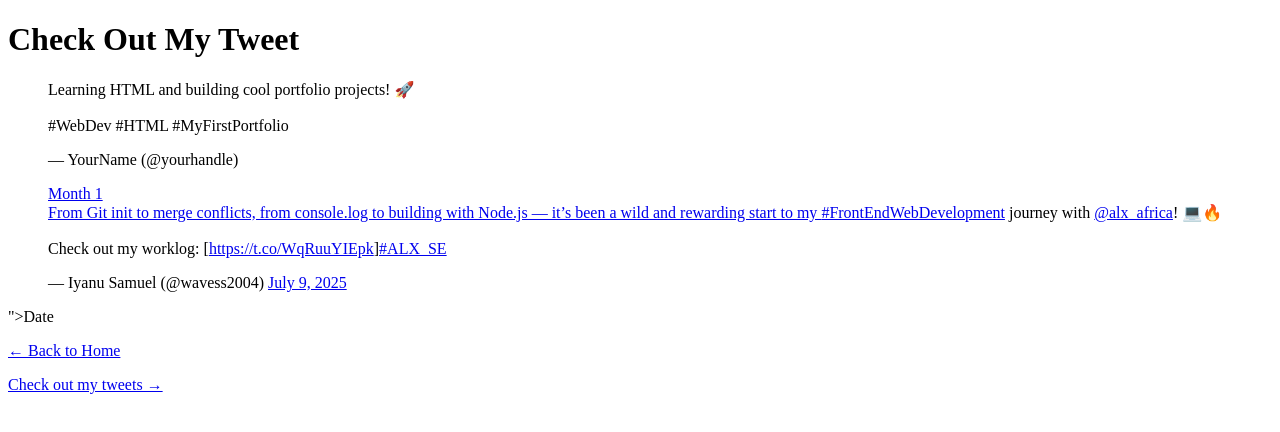
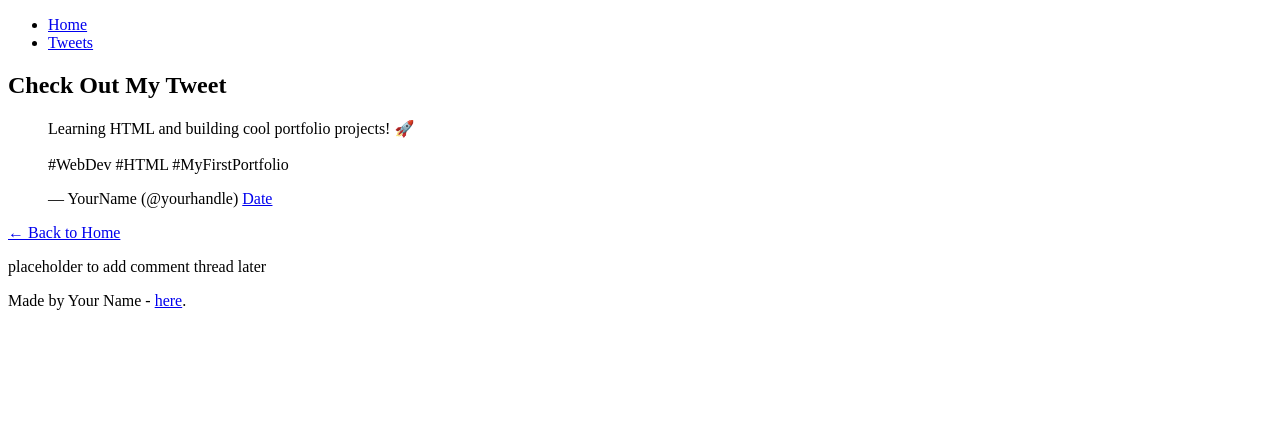
Before and after one commit to rarely-xx/My_First_Portfolio, a plain HTML site: page html_basic/tweets.html in a window 1280 px wide. Drawn offline with Linux system fonts and the light colour scheme.

Commit message:
Restructure pages with header, main, footer layout

```diff
--- a/html_basic/tweets.html
+++ b/html_basic/tweets.html
@@ -2,22 +2,39 @@
 <html lang="en">
 <head>
   <meta charset="UTF-8">
-  <title>My Embedded Tweet</title>
+  <title>My Tweets</title>
 </head>
 <body>
 
+  <header>
+    <ul>
+      <li><a href="index.html">Home</a></li>
+      <li><a href="tweets.html">Tweets</a></li>
+    </ul>
+  </header>
+
+  <main>
+    <article>
       <h1>Check Out My Tweet</h1>
 
-  <!-- Embedded Tweet -->
+      <!-- Example Tweet (replace with real one) -->
       <blockquote class="twitter-tweet">
         <p lang="en" dir="ltr">Learning HTML and building cool portfolio projects! 🚀<br><br>#WebDev #HTML #MyFirstPortfolio</p>&mdash; YourName (@yourhandle)
-    <a href="blockquote class="twitter-tweet><p lang="en" dir="ltr">Month 1<br>From Git init to merge conflicts, from console.log to building with Node.js — it’s been a wild and rewarding start to my <a href="https://twitter.com/hashtag/FrontEndWebDevelopment?src=hash&amp;ref_src=twsrc%5Etfw">#FrontEndWebDevelopment</a> journey with <a href="https://twitter.com/alx_africa?ref_src=twsrc%5Etfw">@alx_africa</a>! 💻🔥<br><br>Check out my worklog: [<a href="https://t.co/WqRuuYIEpk">https://t.co/WqRuuYIEpk</a>]<a href="https://twitter.com/hashtag/ALX_SE?src=hash&amp;ref_src=twsrc%5Etfw">#ALX_SE</a></p>&mdash; Iyanu Samuel (@wavess2004) <a href="https://twitter.com/wavess2004/status/1942919637324230747?ref_src=twsrc%5Etfw">July 9, 2025</a></blockquote> <script async src="https://platform.twitter.com/widgets.js" charset="utf-8"></script>">Date</a>
+        <a href="https://twitter.com/yourhandle/status/1234567890123456789">Date</a>
       </blockquote>
       <script async src="https://platform.twitter.com/widgets.js" charset="utf-8"></script>
 
-  <!-- Link back to homepage -->
       <p><a href="index.html">← Back to Home</a></p>
-<p><a href="tweets.html">Check out my tweets →</a></p>
+    </article>
+
+    <aside>
+      <p>placeholder to add comment thread later</p>
+    </aside>
+  </main>
+
+  <footer>
+    <p>Made by Your Name - <a href="https://yourlink.com" target="_blank">here</a>.</p>
+  </footer>
 
 </body>
 </html>
```
Also changed, not shown: html_basic/index.html (+19 -3 lines). Lines whose indentation alone changed are shown as unchanged.
